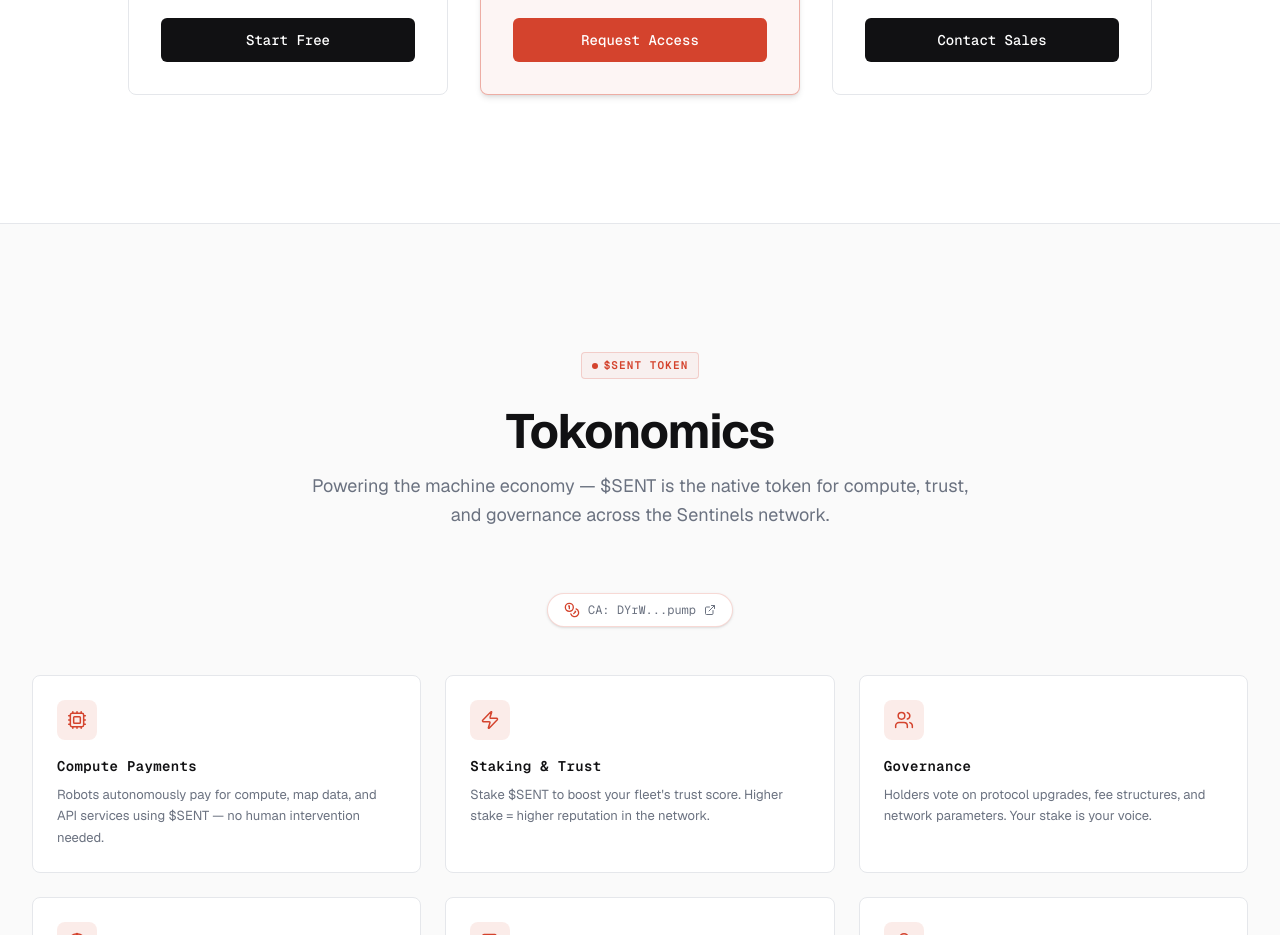
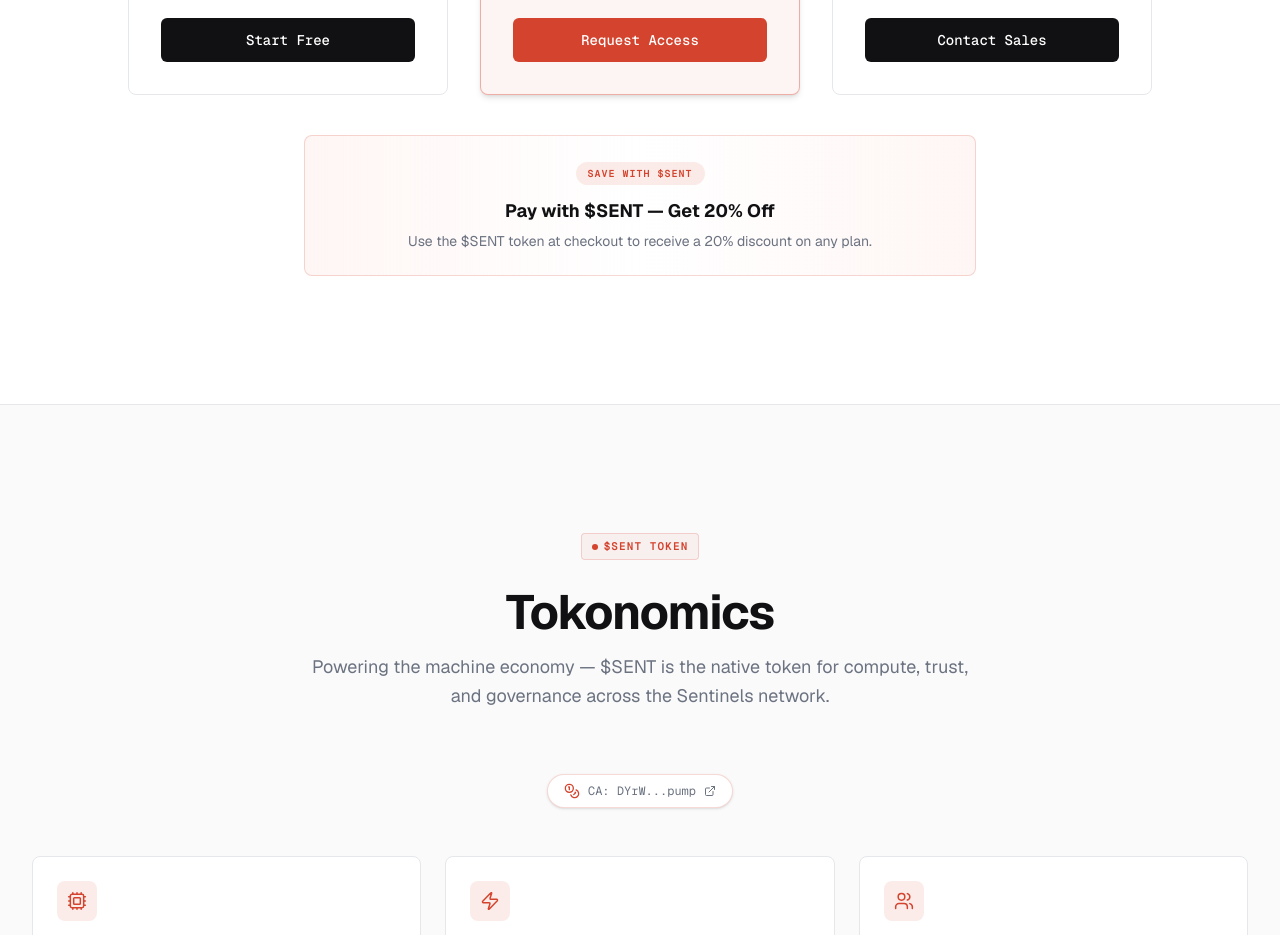
Before and after one commit to SentinelsToday/sentinels, a Next.js app: page / in a window 1280 px wide. Shown: the part 8840-9775 px from the top of the page. Built offline with nearby package versions, Linux system fonts and the light colour scheme.

Commit message:
feat: add 20% SENT discount banner to pricing pages

```diff
--- a/src/app/pricing/page.tsx
+++ b/src/app/pricing/page.tsx
@@ -171,6 +171,24 @@ export default function PricingPage() {
           </div>
         </section>
 
+        {/* SENT Discount Banner */}
+        <section className="py-12 bg-gradient-to-r from-sentinels/5 via-white to-sentinels/5 border-t border-border">
+          <div className="mx-auto max-w-3xl px-4 sm:px-6 lg:px-8 text-center">
+            <motion.div initial="hidden" whileInView="visible" viewport={{ once: true }} variants={fadeUp}>
+              <span className="inline-block font-mono text-[10px] font-semibold uppercase tracking-widest text-sentinels bg-sentinels/10 px-3 py-1 rounded-full mb-4">
+                Save with $SENT
+              </span>
+              <h3 className="text-xl sm:text-2xl font-bold text-foreground">
+                Pay with $SENT — Get 20% Off
+              </h3>
+              <p className="mt-2 text-sm text-muted-foreground max-w-xl mx-auto">
+                Use the $SENT token at checkout to receive a 20% discount on any plan.
+                Autonomously powered, cryptographically verified.
+              </p>
+            </motion.div>
+          </div>
+        </section>
+
         {/* Feature Comparison */}
         <section className="py-16 sm:py-20 bg-white border-t border-border">
           <div className="mx-auto max-w-5xl px-4 sm:px-6 lg:px-8">
--- a/src/components/sentinels/pricing-section.tsx
+++ b/src/components/sentinels/pricing-section.tsx
@@ -135,6 +135,25 @@ export function PricingSection() {
             </motion.div>
           ))}
         </div>
+
+        {/* SENT Discount Banner */}
+        <motion.div
+          initial="hidden"
+          whileInView="visible"
+          viewport={{ once: true }}
+          variants={fadeUp}
+          className="max-w-2xl mx-auto mt-10 text-center bg-gradient-to-r from-sentinels/5 via-white to-sentinels/5 border border-sentinels/20 rounded-lg p-6"
+        >
+          <span className="inline-block font-mono text-[10px] font-semibold uppercase tracking-widest text-sentinels bg-sentinels/10 px-3 py-1 rounded-full mb-3">
+            Save with $SENT
+          </span>
+          <h3 className="text-lg font-bold text-foreground">
+            Pay with $SENT — Get 20% Off
+          </h3>
+          <p className="mt-1.5 text-sm text-muted-foreground">
+            Use the $SENT token at checkout to receive a 20% discount on any plan.
+          </p>
+        </motion.div>
       </div>
     </section>
   );
```
